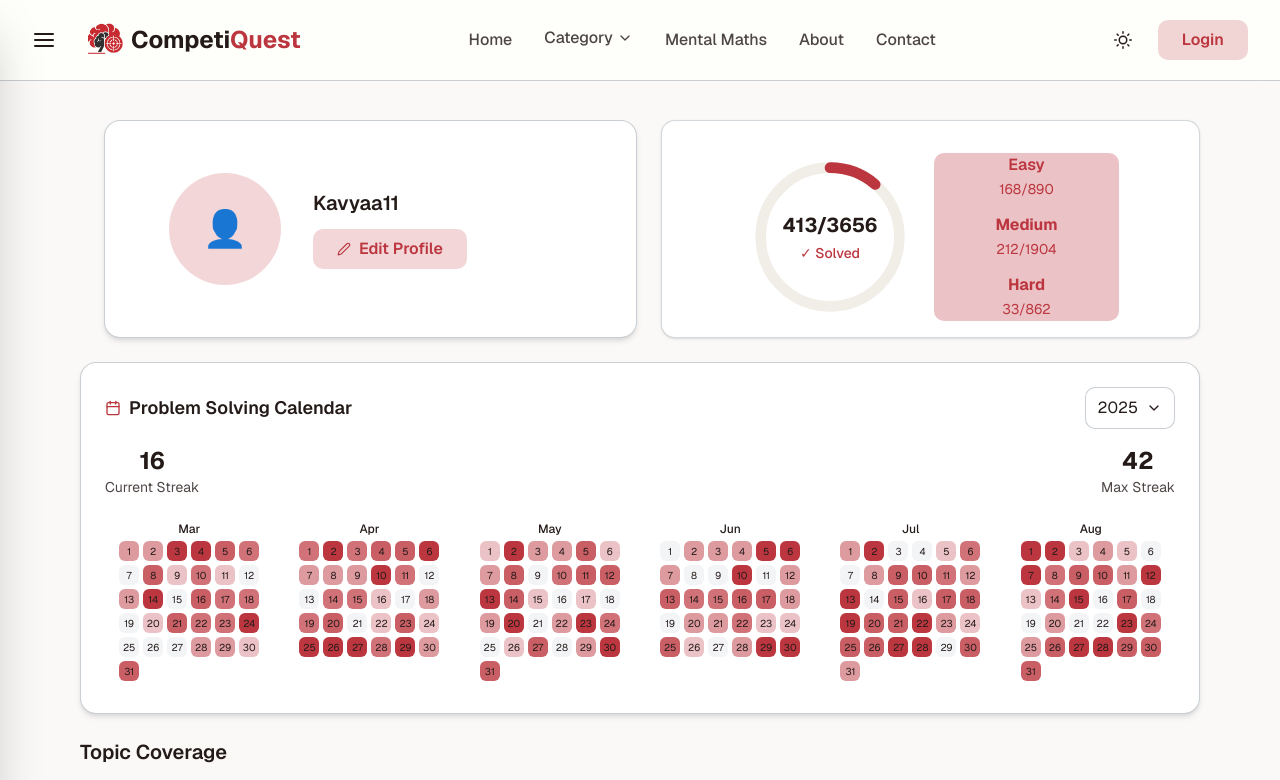
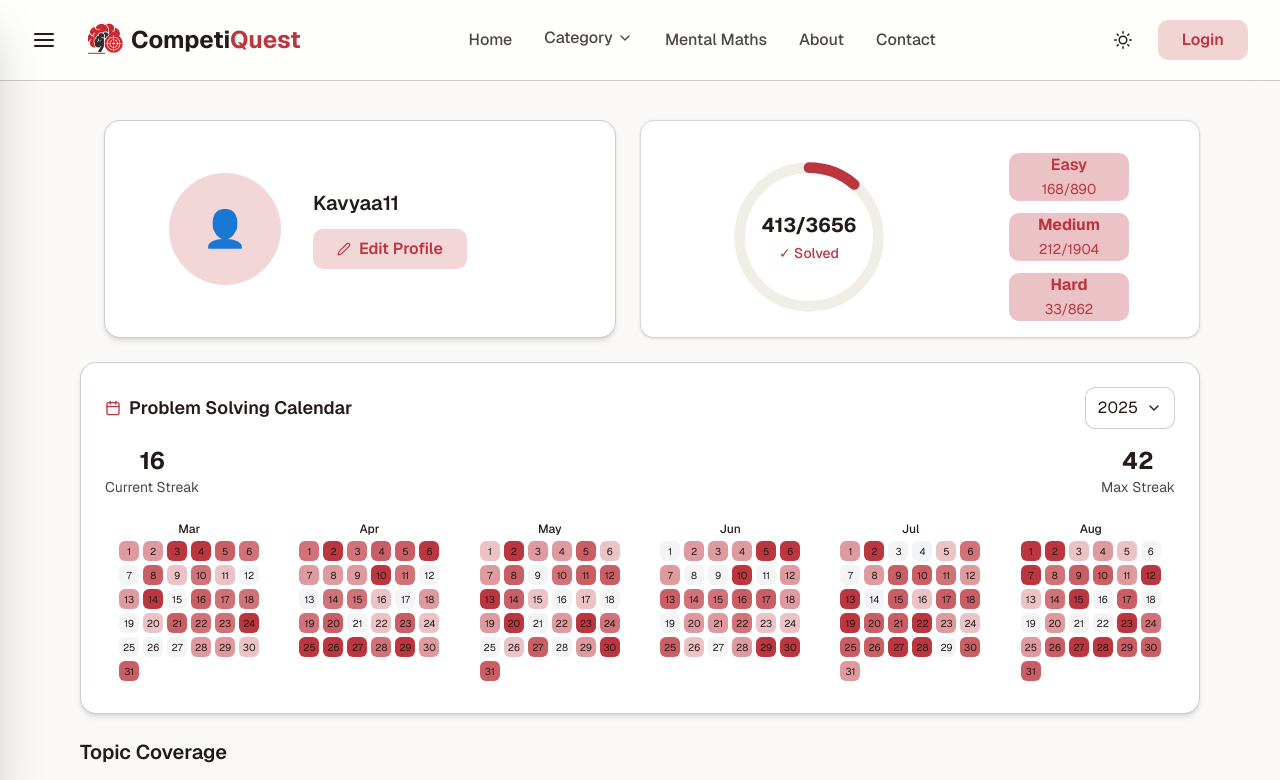
Before and after one commit to gauravRathod674/CompetiQuest, a Next.js app in the folder Client/: page /profile in a window 1280 px wide. Shown: the top 780 px of the page. Built offline with nearby package versions, Linux system fonts and the light colour scheme.

Commit message:
UI changes

```diff
--- a/Client/components/profile/page.jsx
+++ b/Client/components/profile/page.jsx
@@ -182,7 +182,7 @@ export default function UserProfile() {
 </div>
 
         {/* Progress Card */}
-        <div className= {`${darkMode ? "bg-secondary/35" : "bg-white"}  "text-accent font-semibold   rounded-xl shadow-sm pr-20 pl-20 pt-8 pb-4 flex items-center justify-evenly border border-border/40 w-full lg:w-1/2`}>
+        <div className= {`${darkMode ? "bg-secondary/35" : "bg-white"}  "text-accent font-semibold   rounded-xl shadow-sm pr-20 pl-20 pt-8 pb-4 flex items-center border border-border/40 w-full lg:w-1/2`}>
           {/* Circular Progress - Left side */}
 <div className="relative w-24 h-24 md:w-40 md:h-40 flex-shrink-0 ml-2">
   <svg className="w-full h-full transform -rotate-90" viewBox="0 0 120 120">
@@ -216,9 +216,9 @@ export default function UserProfile() {
 </div>
 
           {/* Difficulty Stats - Right side */}
-          <div className="flex-1 ml-6 ">
-            <div className="flex flex-col gap-2 md:gap-3 bg-accent/30 font-semibold rounded-lg ">
-              <div className="text-center">
+          <div className="flex-1 ml-30 ">
+            <div className="flex flex-col gap-2 md:gap-3 ">
+              <div className="text-center bg-accent/30 font-semibold rounded-lg w-30">
                 <div className="">
                   <span className="text-sm md:text-base  text-accent dark:text-accent">Easy</span>
                 </div>
@@ -227,7 +227,7 @@ export default function UserProfile() {
                 </span>
               </div>
 
-              <div className="text-center">
+              <div className="text-center bg-accent/30 font-semibold rounded-lg w-30">
                 <div className="">
                   <span className="text-sm md:text-base font-bold text-accent dark:text-accent">Medium</span>
                 </div>
@@ -236,7 +236,7 @@ export default function UserProfile() {
                 </span>
               </div>
 
-              <div className="text-center">
+              <div className="text-center bg-accent/30 font-semibold rounded-lg w-30">
                 <div className="">
                   <span className="text-sm md:text-base font-bold text-accent dark:text-accent">Hard</span>
                 </div>
@@ -248,6 +248,7 @@ export default function UserProfile() {
           </div>
         </div>
       </div>
+
 
       {/* Calendar Section */}
       <div className={`w-full ${darkMode ? "bg-secondary/35" : "bg-white"} rounded-2xl shadow-md p-6 border border-border/50 mb-6`}>
@@ -324,7 +325,6 @@ export default function UserProfile() {
   </div>
 </div>
       </div>
-
      {/* Topic Coverage Section */}
 <div className="w-full">
   <h3 className="text-xl font-semibold mb-4 text-foreground">Topic Coverage</h3>
```
